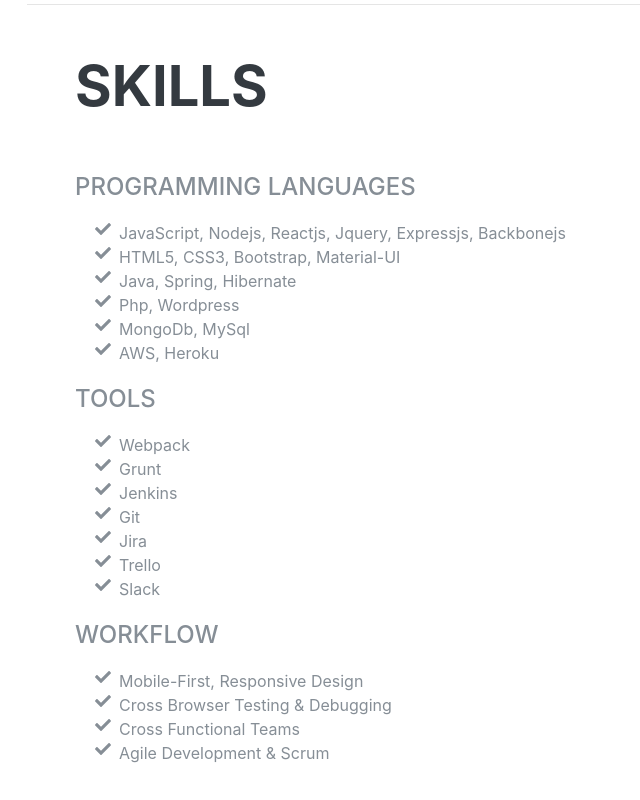
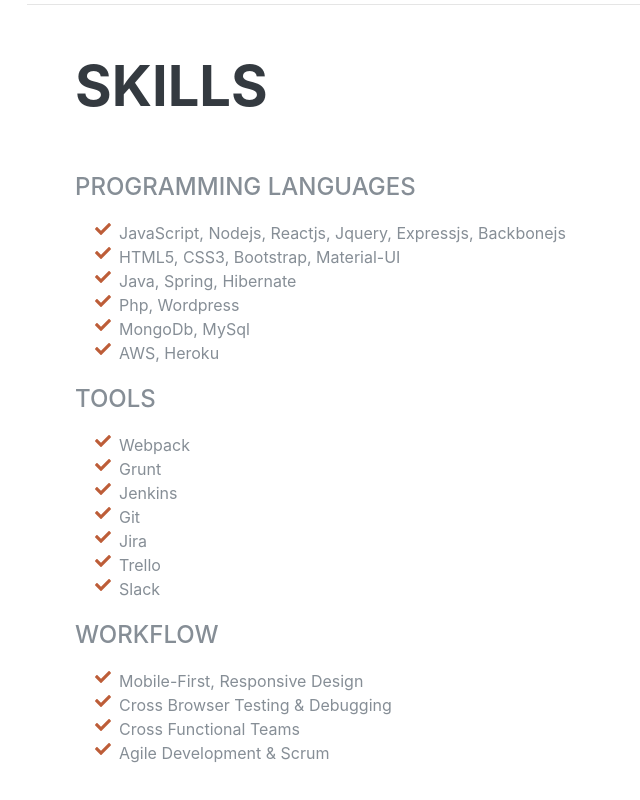
Before and after one commit to kaminderpal/portfolio, a website built with webpack: page index.html in a window 1280 px wide. Shown: the part 1975-2775 px from the top of the page, without its empty margins (245-885 px from the left). Built offline with nearby package versions, Linux system fonts and the light colour scheme; a web font is replaced by a local one.

Commit message:
change tick color

```diff
--- a/src/css/style.css
+++ b/src/css/style.css
@@ -8,6 +8,9 @@
 }
 .bg-primary{
      background-color: #bd5d38!important;
+}
+.ks-skills svg{
+  color: #bd5d38;
 }
 .social-icons a:hover {
      background-color: #bd5d38;
```
